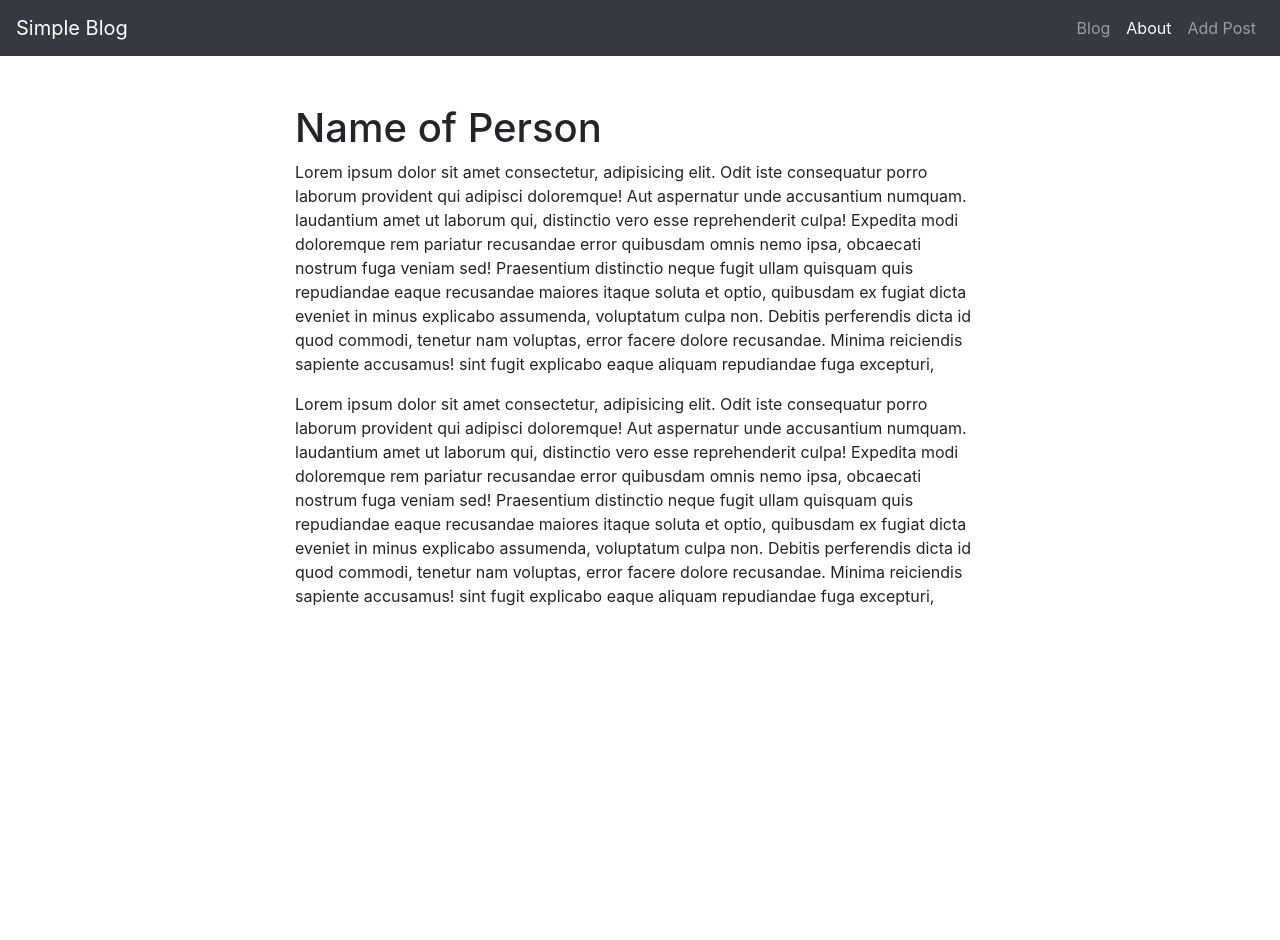
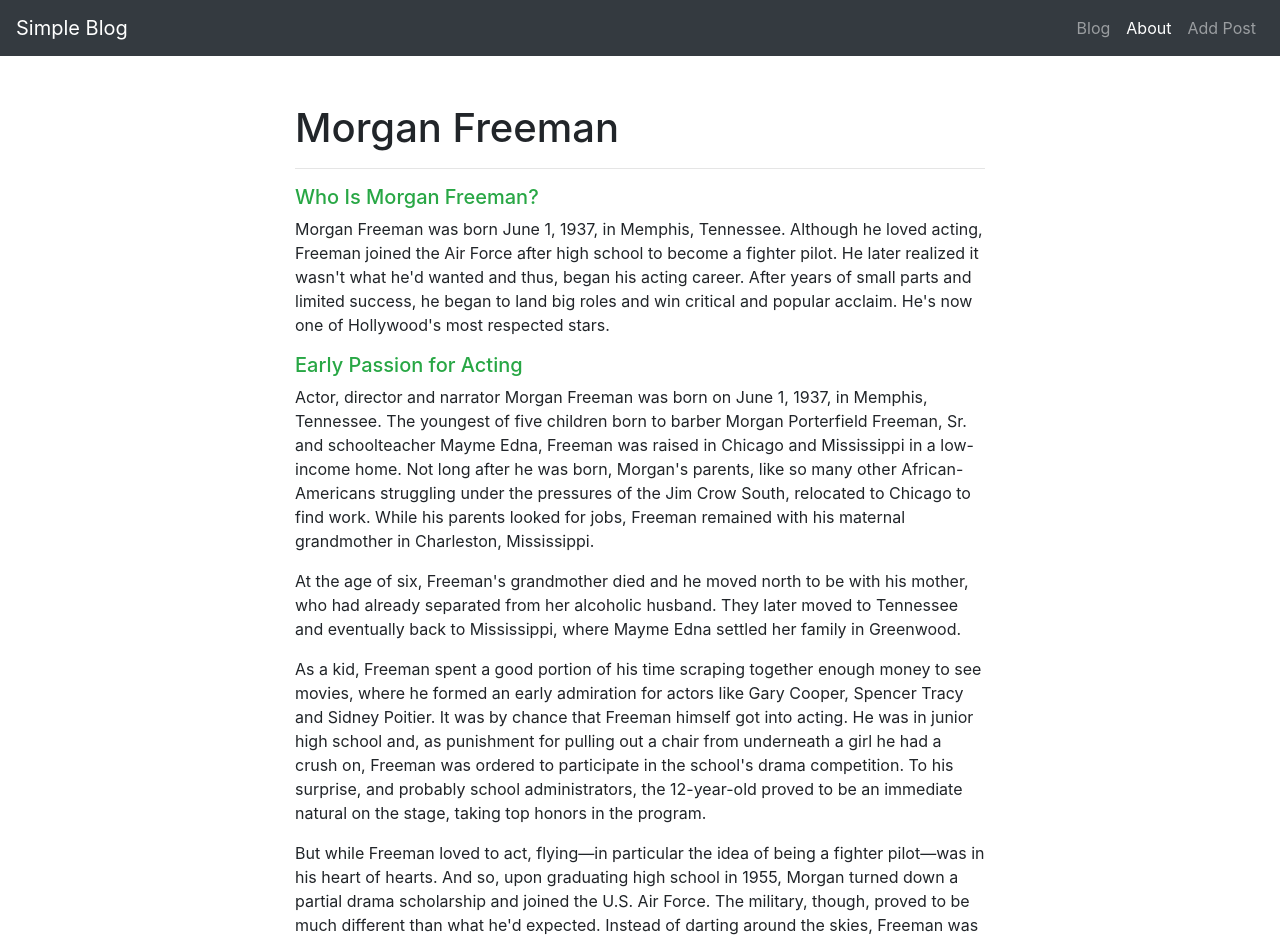
Before and after one commit to JadeHendricks/mern-simple-blog, a React (Create React App) app in the folder client/: page /about in a window 1280 px wide. Shown: the top 940 px of the page. Before the commit the page ends 800 px from the top, so only its background shows below. Built offline with nearby package versions, Linux system fonts and the light colour scheme; the HTML template or start-up script is replaced by a standard one.

Commit message:
updating the about page

```diff
--- a/client/src/components/user/About.js
+++ b/client/src/components/user/About.js
@@ -3,27 +3,48 @@ import React from 'react';
 const About = () => {
   return (
     <section>
-      <div class="container">
-        <div class="col-md-8 offset-md-2">
-          <h1 class="mt-5">Name of Person</h1>
-          <p>
-            Lorem ipsum dolor sit amet consectetur, adipisicing elit.
-            Odit iste consequatur porro laborum provident qui adipisci doloremque! Aut aspernatur unde accusantium numquam.
-            laudantium amet ut laborum qui, distinctio vero esse reprehenderit culpa! Expedita modi doloremque rem pariatur
-            recusandae error quibusdam omnis nemo ipsa, obcaecati nostrum fuga veniam sed! Praesentium distinctio neque fugit
-            ullam quisquam quis repudiandae eaque recusandae maiores itaque soluta et optio, quibusdam ex fugiat dicta eveniet
-            in minus explicabo assumenda, voluptatum culpa non. Debitis perferendis dicta id quod commodi, tenetur nam voluptas,
-            error facere dolore recusandae. Minima reiciendis sapiente accusamus! sint fugit explicabo eaque aliquam repudiandae fuga excepturi,
-          </p>
-          <p>
-            Lorem ipsum dolor sit amet consectetur, adipisicing elit.
-            Odit iste consequatur porro laborum provident qui adipisci doloremque! Aut aspernatur unde accusantium numquam.
-            laudantium amet ut laborum qui, distinctio vero esse reprehenderit culpa! Expedita modi doloremque rem pariatur
-            recusandae error quibusdam omnis nemo ipsa, obcaecati nostrum fuga veniam sed! Praesentium distinctio neque fugit
-            ullam quisquam quis repudiandae eaque recusandae maiores itaque soluta et optio, quibusdam ex fugiat dicta eveniet
-            in minus explicabo assumenda, voluptatum culpa non. Debitis perferendis dicta id quod commodi, tenetur nam voluptas,
-            error facere dolore recusandae. Minima reiciendis sapiente accusamus! sint fugit explicabo eaque aliquam repudiandae fuga excepturi,
-          </p>
+      <div className="container">
+        <div className="col-md-8 offset-md-2">
+          <h1 className="mt-5 mb-3">Morgan Freeman</h1>
+            <hr/>
+            <h5 className="h5 text-success">Who Is Morgan Freeman?</h5>
+            <p>
+              Morgan Freeman was born June 1, 1937, in Memphis, Tennessee.
+              Although he loved acting, Freeman joined the Air Force after high school to become a fighter pilot.
+              He later realized it wasn't what he'd wanted and thus, began his acting career.
+              After years of small parts and limited success, he began to land big roles and win critical and popular acclaim.
+              He's now one of Hollywood's most respected stars.
+            </p>
+            <h5 className="h5 text-success">Early Passion for Acting</h5>
+            <p>
+              Actor, director and narrator Morgan Freeman was born on June 1, 1937, in Memphis, Tennessee.
+              The youngest of five children born to barber Morgan Porterfield Freeman, Sr.
+              and schoolteacher Mayme Edna, Freeman was raised in Chicago and Mississippi in a low-income home.
+              Not long after he was born, Morgan's parents, like so many other African-Americans struggling under the pressures
+              of the Jim Crow South, relocated to Chicago to find work. While his parents looked for jobs,
+              Freeman remained with his maternal grandmother in Charleston, Mississippi.
+            </p>
+            <p>
+              At the age of six, Freeman's grandmother died and he moved north to be with his mother,
+              who had already separated from her alcoholic husband. They later moved to Tennessee and eventually back to Mississippi,
+              where Mayme Edna settled her family in Greenwood.
+            </p>
+            <p>
+              As a kid, Freeman spent a good portion of his time scraping together enough money to see movies,
+              where he formed an early admiration for actors like Gary Cooper, Spencer Tracy and Sidney Poitier.
+              It was by chance that Freeman himself got into acting. He was in junior high school and,
+              as punishment for pulling out a chair from underneath a girl he had a crush on,
+              Freeman was ordered to participate in the school's drama competition.
+              To his surprise, and probably school administrators, the 12-year-old proved to be an immediate natural on the stage,
+              taking top honors in the program.
+            </p>
+            <p>
+              But while Freeman loved to act, flying—in particular the idea of being a fighter pilot—was in his heart of hearts.
+              And so, upon graduating high school in 1955, Morgan turned down a partial drama scholarship and joined the U.S. Air Force.
+              The military, though, proved to be much different than what he'd expected. Instead of darting around the skies,
+              Freeman was relegated to on-the-ground activity as a mechanic and radar technician.
+              He also realized that he didn't want to be shooting down other people.
+            </p>
         </div>
       </div>
     </section>
```
